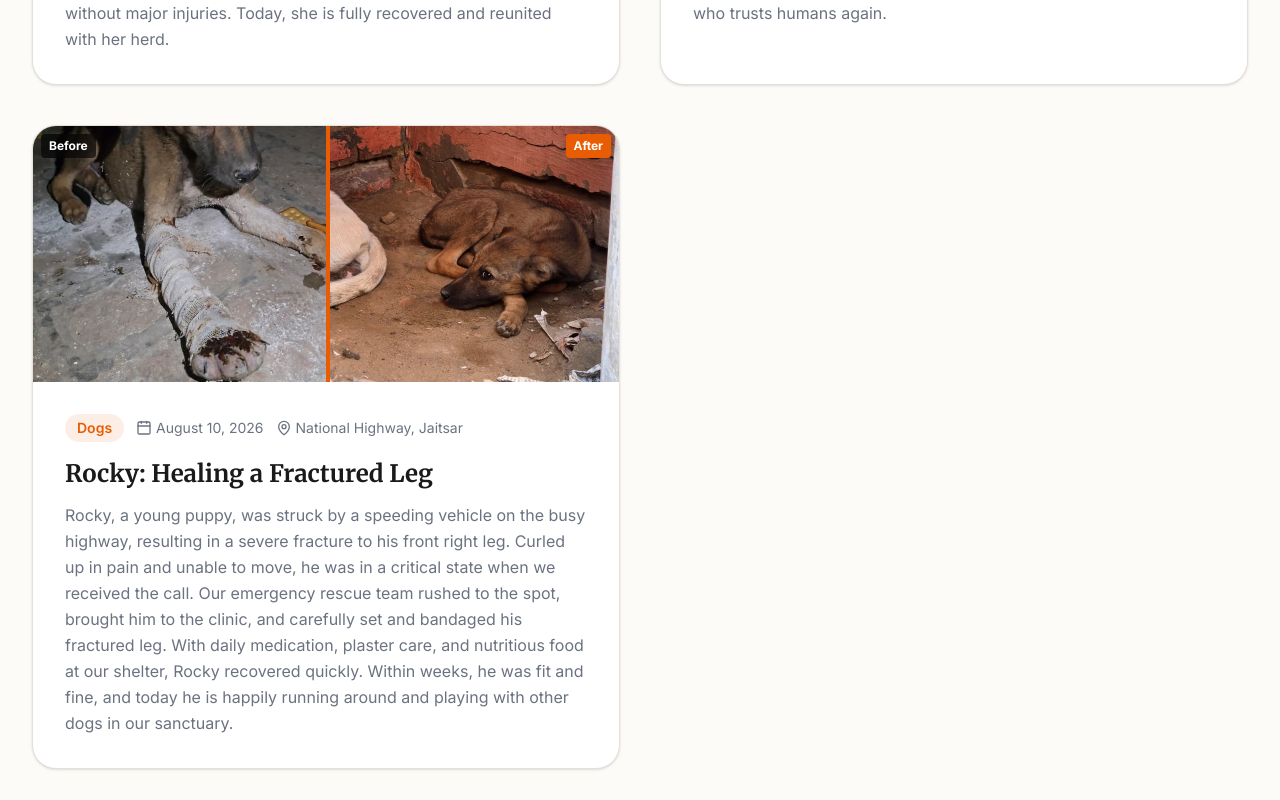
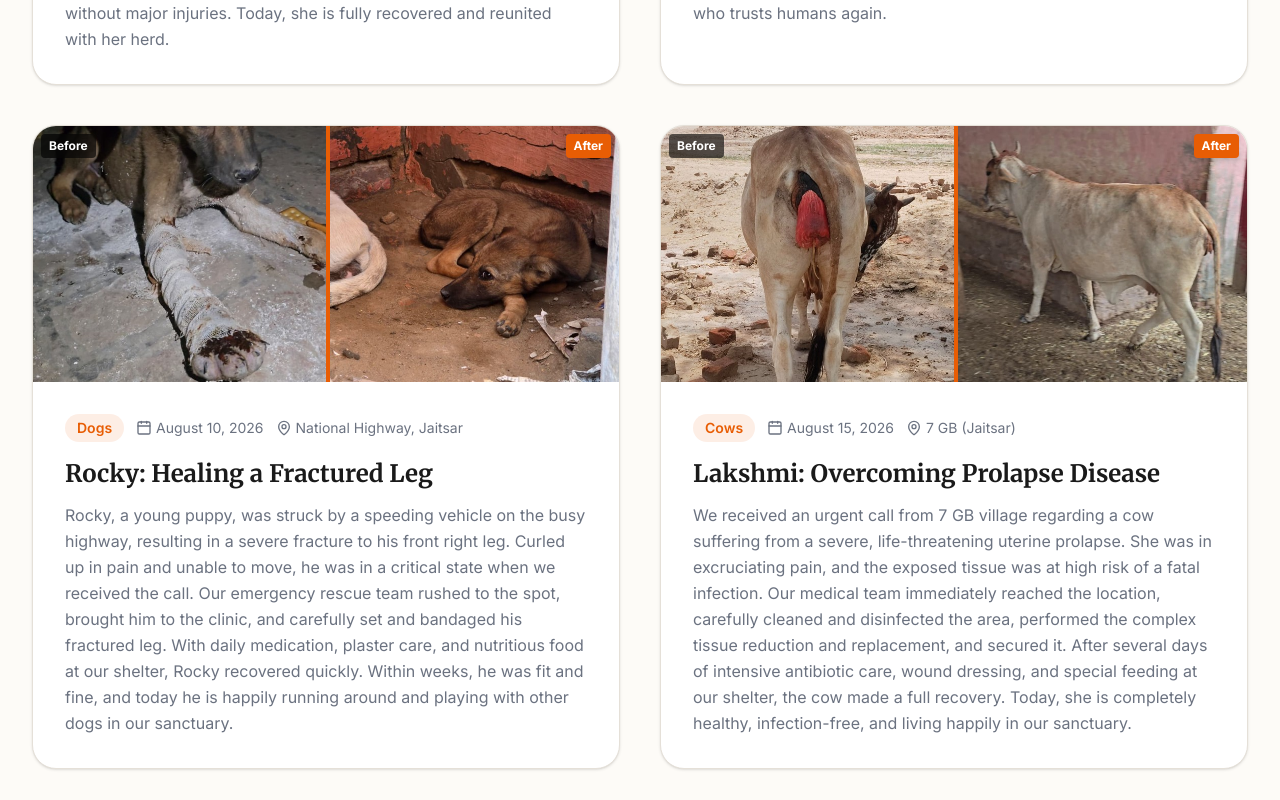
Before and after one commit to tarundutta499-tech/Finding_Peace29, a Next.js app: page /rescues in a window 1280 px wide. Shown: the part 1040-1840 px from the top of the page. Built offline with nearby package versions, Linux system fonts and the light colour scheme; no server answers.

Commit message:
Add Lakshmi the cow's prolapse rescue story from 7 GB to rescues page

```diff
--- a/src/app/rescues/page.tsx
+++ b/src/app/rescues/page.tsx
@@ -39,6 +39,17 @@ const MOCK_RESCUES = [
     afterImg: "/images/puppy_fracture_before.jpg",
     story: "Rocky, a young puppy, was struck by a speeding vehicle on the busy highway, resulting in a severe fracture to his front right leg. Curled up in pain and unable to move, he was in a critical state when we received the call. Our emergency rescue team rushed to the spot, brought him to the clinic, and carefully set and bandaged his fractured leg. With daily medication, plaster care, and nutritious food at our shelter, Rocky recovered quickly. Within weeks, he was fit and fine, and today he is happily running around and playing with other dogs in our sanctuary.",
     category: "Dogs"
+  },
+  {
+    id: 4,
+    title: "Lakshmi: Overcoming Prolapse Disease",
+    animalType: "Cow",
+    date: "August 15, 2026",
+    location: "7 GB (Jaitsar)",
+    beforeImg: "/images/cow_prolapse_before.jpg",
+    afterImg: "/images/cow_prolapse_after.jpg",
+    story: "We received an urgent call from 7 GB village regarding a cow suffering from a severe, life-threatening uterine prolapse. She was in excruciating pain, and the exposed tissue was at high risk of a fatal infection. Our medical team immediately reached the location, carefully cleaned and disinfected the area, performed the complex tissue reduction and replacement, and secured it. After several days of intensive antibiotic care, wound dressing, and special feeding at our shelter, the cow made a full recovery. Today, she is completely healthy, infection-free, and living happily in our sanctuary.",
+    category: "Cows"
   }
 ];
 
```
Also changed, not shown: public/images/cow_prolapse_after.jpg (added), public/images/cow_prolapse_before.jpg (added).
